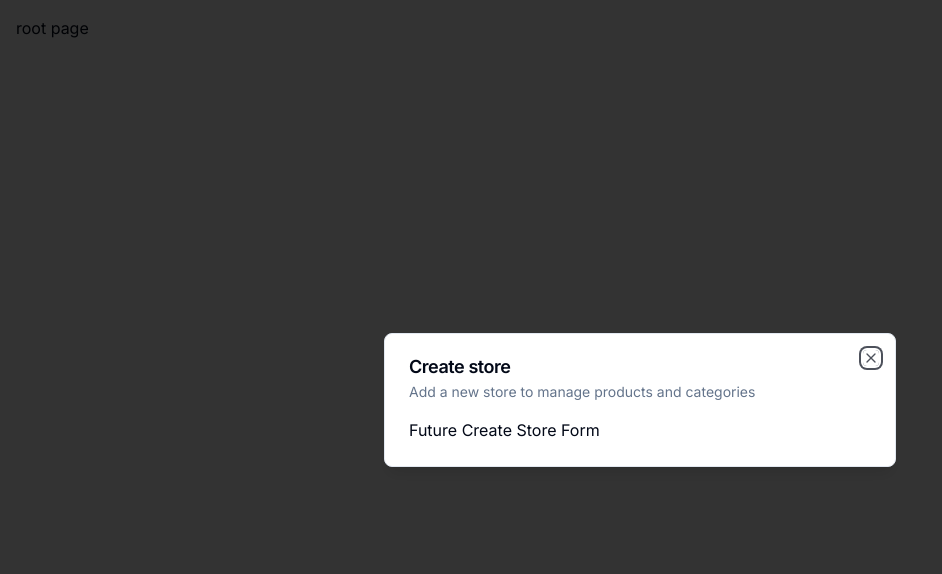
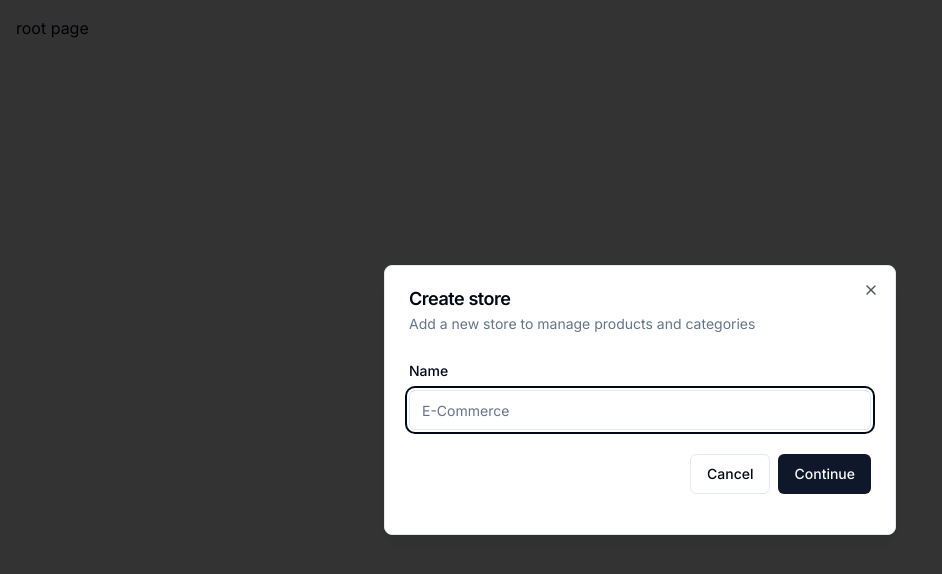
Before and after one commit to pjmzr/MyEcommerce-admin, a Next.js app: page / in a window 1280 px wide. Shown: the top 574 px of the page, without its empty margins (0-942 px from the left). Built offline with nearby package versions, Linux system fonts and the light colour scheme.

Commit message:
created form components

```diff
--- a/components/modals/store-modal.tsx
+++ b/components/modals/store-modal.tsx
@@ -1,10 +1,33 @@
 "use client";
+
+import * as z from "zod";
+import { useForm } from "react-hook-form";
+import { zodResolver } from "@hookform/resolvers/zod";
 
 import { useStoreModal } from "@/hooks/use-store-modal";
 import { Modal } from "@/components/ui/modal";
+import { Form, FormControl, FormField, FormItem, FormLabel, FormMessage } from "@/components/ui/form";
+import { Input } from "@/components/ui/input";
+import { Button } from "@/components/ui/button";
+
+const formSchema = z.object({
+  name: z.string().min(1),
+});
 
 export const StoreModal = () => {
   const storeModal = useStoreModal();
+
+  const form = useForm<z.infer<typeof formSchema>>({
+    resolver: zodResolver(formSchema),
+    defaultValues: {
+      name: "",
+    },
+  });
+
+  const onSubmit = async (values: z.infer<typeof formSchema>) => {
+    console.log(values)
+    // TODO: Create Store
+  }
 
   return (
     <Modal
@@ -13,7 +36,35 @@
       isOpen={storeModal.isOpen}
       onClose={storeModal.onClose}
     >
-      Future Create Store Form
+      <div>
+        <div className="space-y-4 py-2 pb-4">
+          <Form {...form}>
+            <form onSubmit={form.handleSubmit(onSubmit)}>
+              <FormField
+                control={form.control}
+                name="name"
+                render={({field}) => (
+                  <FormItem>
+                    <FormLabel>Name</FormLabel>
+                    <FormControl>
+                      <Input placeholder="E-Commerce" {...field}/>
+                    </FormControl>
+                    <FormMessage />
+                  </FormItem>
+                )}
+              />
+              <div className="pt-6 space-x-2 flex items-center justify-end w-full">
+                <Button
+                  variant="outline"
+                  onClick={storeModal.onClose}>
+                    Cancel
+                </Button>
+                <Button type="submit">Continue</Button>
+              </div>
+            </form>
+          </Form>
+        </div>
+      </div>
     </Modal>
   );
 };
--- /dev/null
+++ b/components/ui/button.tsx
@@ -0,0 +1,56 @@
+import * as React from "react"
+import { Slot } from "@radix-ui/react-slot"
+import { cva, type VariantProps } from "class-variance-authority"
+
+import { cn } from "@/lib/utils"
+
+const buttonVariants = cva(
+  "inline-flex items-center justify-center whitespace-nowrap rounded-md text-sm font-medium ring-offset-background transition-colors focus-visible:outline-none focus-visible:ring-2 focus-visible:ring-ring focus-visible:ring-offset-2 disabled:pointer-events-none disabled:opacity-50",
+  {
+    variants: {
+      variant: {
+        default: "bg-primary text-primary-foreground hover:bg-primary/90",
+        destructive:
+          "bg-destructive text-destructive-foreground hover:bg-destructive/90",
+        outline:
+          "border border-input bg-background hover:bg-accent hover:text-accent-foreground",
+        secondary:
+          "bg-secondary text-secondary-foreground hover:bg-secondary/80",
+        ghost: "hover:bg-accent hover:text-accent-foreground",
+        link: "text-primary underline-offset-4 hover:underline",
+      },
+      size: {
+        default: "h-10 px-4 py-2",
+        sm: "h-9 rounded-md px-3",
+        lg: "h-11 rounded-md px-8",
+        icon: "h-10 w-10",
+      },
+    },
+    defaultVariants: {
+      variant: "default",
+      size: "default",
+    },
+  }
+)
+
+export interface ButtonProps
+  extends React.ButtonHTMLAttributes<HTMLButtonElement>,
+    VariantProps<typeof buttonVariants> {
+  asChild?: boolean
+}
+
+const Button = React.forwardRef<HTMLButtonElement, ButtonProps>(
+  ({ className, variant, size, asChild = false, ...props }, ref) => {
+    const Comp = asChild ? Slot : "button"
+    return (
+      <Comp
+        className={cn(buttonVariants({ variant, size, className }))}
+        ref={ref}
+        {...props}
+      />
+    )
+  }
+)
+Button.displayName = "Button"
+
+export { Button, buttonVariants }
--- /dev/null
+++ b/components/ui/form.tsx
@@ -0,0 +1,178 @@
+"use client"
+
+import * as React from "react"
+import * as LabelPrimitive from "@radix-ui/react-label"
+import { Slot } from "@radix-ui/react-slot"
+import {
+  Controller,
+  ControllerProps,
+  FieldPath,
+  FieldValues,
+  FormProvider,
+  useFormContext,
+} from "react-hook-form"
+
+import { cn } from "@/lib/utils"
+import { Label } from "@/components/ui/label"
+
+const Form = FormProvider
+
+type FormFieldContextValue<
+  TFieldValues extends FieldValues = FieldValues,
+  TName extends FieldPath<TFieldValues> = FieldPath<TFieldValues>
+> = {
+  name: TName
+}
+
+const FormFieldContext = React.createContext<FormFieldContextValue>(
+  {} as FormFieldContextValue
+)
+
+const FormField = <
+  TFieldValues extends FieldValues = FieldValues,
+  TName extends FieldPath<TFieldValues> = FieldPath<TFieldValues>
+>({
+  ...props
+}: ControllerProps<TFieldValues, TName>) => {
+  return (
+    <FormFieldContext.Provider value={{ name: props.name }}>
+      <Controller {...props} />
+    </FormFieldContext.Provider>
+  )
+}
+
+const useFormField = () => {
+  const fieldContext = React.useContext(FormFieldContext)
+  const itemContext = React.useContext(FormItemContext)
+  const { getFieldState, formState } = useFormContext()
+
+  const fieldState = getFieldState(fieldContext.name, formState)
+
+  if (!fieldContext) {
+    throw new Error("useFormField should be used within <FormField>")
+  }
+
+  const { id } = itemContext
+
+  return {
+    id,
+    name: fieldContext.name,
+    formItemId: `${id}-form-item`,
+    formDescriptionId: `${id}-form-item-description`,
+    formMessageId: `${id}-form-item-message`,
+    ...fieldState,
+  }
+}
+
+type FormItemContextValue = {
+  id: string
+}
+
+const FormItemContext = React.createContext<FormItemContextValue>(
+  {} as FormItemContextValue
+)
+
+const FormItem = React.forwardRef<
+  HTMLDivElement,
+  React.HTMLAttributes<HTMLDivElement>
+>(({ className, ...props }, ref) => {
+  const id = React.useId()
+
+  return (
+    <FormItemContext.Provider value={{ id }}>
+      <div ref={ref} className={cn("space-y-2", className)} {...props} />
+    </FormItemContext.Provider>
+  )
+})
+FormItem.displayName = "FormItem"
+
+const FormLabel = React.forwardRef<
+  React.ElementRef<typeof LabelPrimitive.Root>,
+  React.ComponentPropsWithoutRef<typeof LabelPrimitive.Root>
+>(({ className, ...props }, ref) => {
+  const { error, formItemId } = useFormField()
+
+  return (
+    <Label
+      ref={ref}
+      className={cn(error && "text-destructive", className)}
+      htmlFor={formItemId}
+      {...props}
+    />
+  )
+})
+FormLabel.displayName = "FormLabel"
+
+const FormControl = React.forwardRef<
+  React.ElementRef<typeof Slot>,
+  React.ComponentPropsWithoutRef<typeof Slot>
+>(({ ...props }, ref) => {
+  const { error, formItemId, formDescriptionId, formMessageId } = useFormField()
+
+  return (
+    <Slot
+      ref={ref}
+      id={formItemId}
+      aria-describedby={
+        !error
+          ? `${formDescriptionId}`
+          : `${formDescriptionId} ${formMessageId}`
+      }
+      aria-invalid={!!error}
+      {...props}
+    />
+  )
+})
+FormControl.displayName = "FormControl"
+
+const FormDescription = React.forwardRef<
+  HTMLParagraphElement,
+  React.HTMLAttributes<HTMLParagraphElement>
+>(({ className, ...props }, ref) => {
+  const { formDescriptionId } = useFormField()
+
+  return (
+    <p
+      ref={ref}
+      id={formDescriptionId}
+      className={cn("text-sm text-muted-foreground", className)}
+      {...props}
+    />
+  )
+})
+FormDescription.displayName = "FormDescription"
+
+const FormMessage = React.forwardRef<
+  HTMLParagraphElement,
+  React.HTMLAttributes<HTMLParagraphElement>
+>(({ className, children, ...props }, ref) => {
+  const { error, formMessageId } = useFormField()
+  const body = error ? String(error?.message) : children
+
+  if (!body) {
+    return null
+  }
+
+  return (
+    <p
+      ref={ref}
+      id={formMessageId}
+      className={cn("text-sm font-medium text-destructive", className)}
+      {...props}
+    >
+      {body}
+    </p>
+  )
+})
+FormMessage.displayName = "FormMessage"
+
+export {
+  useFormField,
+  Form,
+  FormItem,
+  FormLabel,
+  FormControl,
+  FormDescription,
+  FormMessage,
+  FormField,
+}
--- /dev/null
+++ b/components/ui/input.tsx
@@ -0,0 +1,25 @@
+import * as React from "react"
+
+import { cn } from "@/lib/utils"
+
+export interface InputProps
+  extends React.InputHTMLAttributes<HTMLInputElement> {}
+
+const Input = React.forwardRef<HTMLInputElement, InputProps>(
+  ({ className, type, ...props }, ref) => {
+    return (
+      <input
+        type={type}
+        className={cn(
+          "flex h-10 w-full rounded-md border border-input bg-background px-3 py-2 text-sm ring-offset-background file:border-0 file:bg-transparent file:text-sm file:font-medium placeholder:text-muted-foreground focus-visible:outline-none focus-visible:ring-2 focus-visible:ring-ring focus-visible:ring-offset-2 disabled:cursor-not-allowed disabled:opacity-50",
+          className
+        )}
+        ref={ref}
+        {...props}
+      />
+    )
+  }
+)
+Input.displayName = "Input"
+
+export { Input }
--- /dev/null
+++ b/components/ui/label.tsx
@@ -0,0 +1,26 @@
+"use client"
+
+import * as React from "react"
+import * as LabelPrimitive from "@radix-ui/react-label"
+import { cva, type VariantProps } from "class-variance-authority"
+
+import { cn } from "@/lib/utils"
+
+const labelVariants = cva(
+  "text-sm font-medium leading-none peer-disabled:cursor-not-allowed peer-disabled:opacity-70"
+)
+
+const Label = React.forwardRef<
+  React.ElementRef<typeof LabelPrimitive.Root>,
+  React.ComponentPropsWithoutRef<typeof LabelPrimitive.Root> &
+    VariantProps<typeof labelVariants>
+>(({ className, ...props }, ref) => (
+  <LabelPrimitive.Root
+    ref={ref}
+    className={cn(labelVariants(), className)}
+    {...props}
+  />
+))
+Label.displayName = LabelPrimitive.Root.displayName
+
+export { Label }
--- a/package.json
+++ b/package.json
@@ -10,15 +10,20 @@
   },
   "dependencies": {
     "@clerk/nextjs": "^5.2.14",
+    "@hookform/resolvers": "^3.9.0",
     "@radix-ui/react-dialog": "^1.1.1",
+    "@radix-ui/react-label": "^2.1.0",
+    "@radix-ui/react-slot": "^1.1.0",
     "class-variance-authority": "^0.7.0",
     "clsx": "^2.1.1",
     "lucide-react": "^0.424.0",
     "next": "14.2.5",
     "react": "^18",
     "react-dom": "^18",
+    "react-hook-form": "^7.52.2",
     "tailwind-merge": "^2.4.0",
     "tailwindcss-animate": "^1.0.7",
+    "zod": "^3.23.8",
     "zustand": "^4.5.4"
   },
   "devDependencies": {
```
Also changed, not shown: 1 other file (tests, documents, lock files or other folders).
